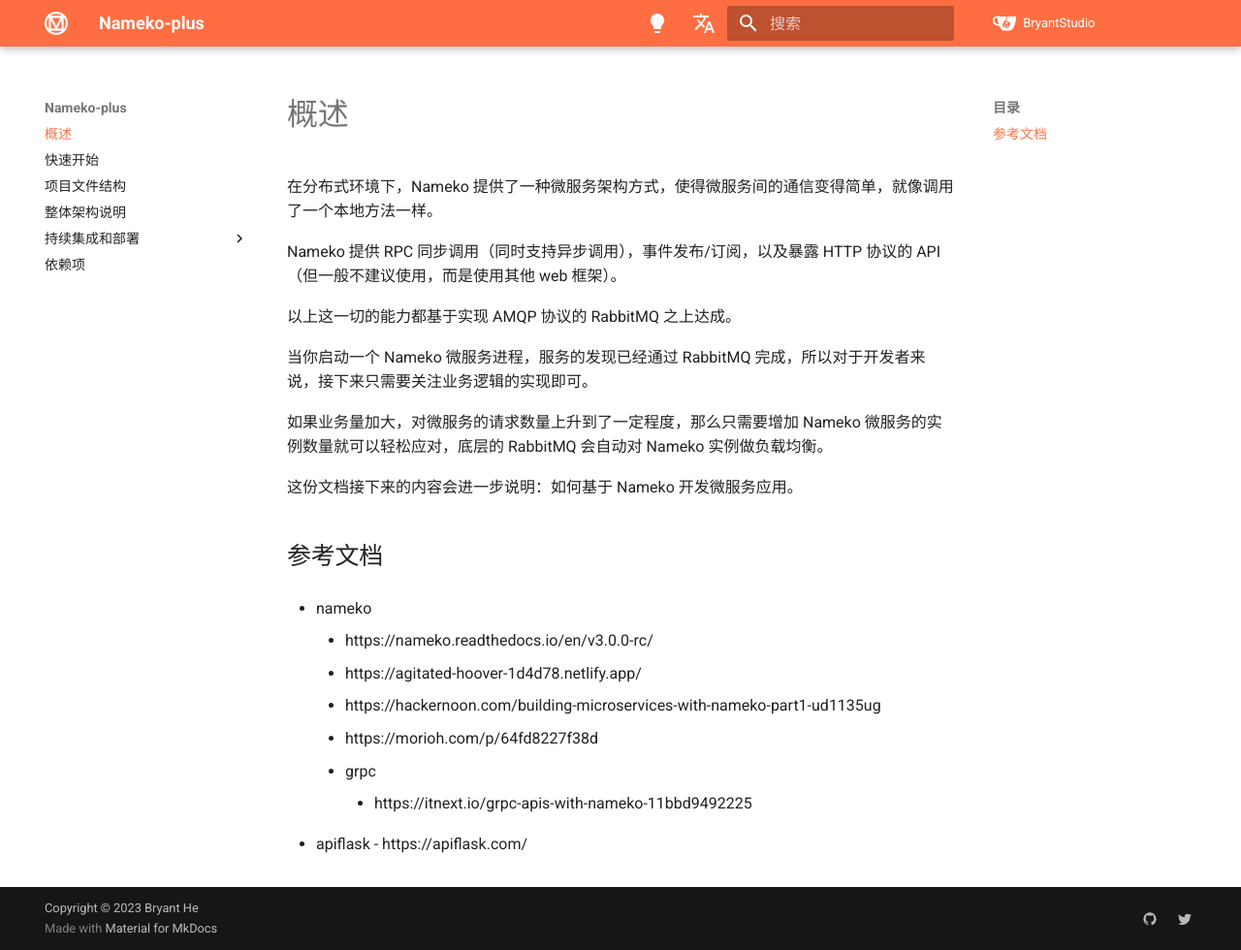
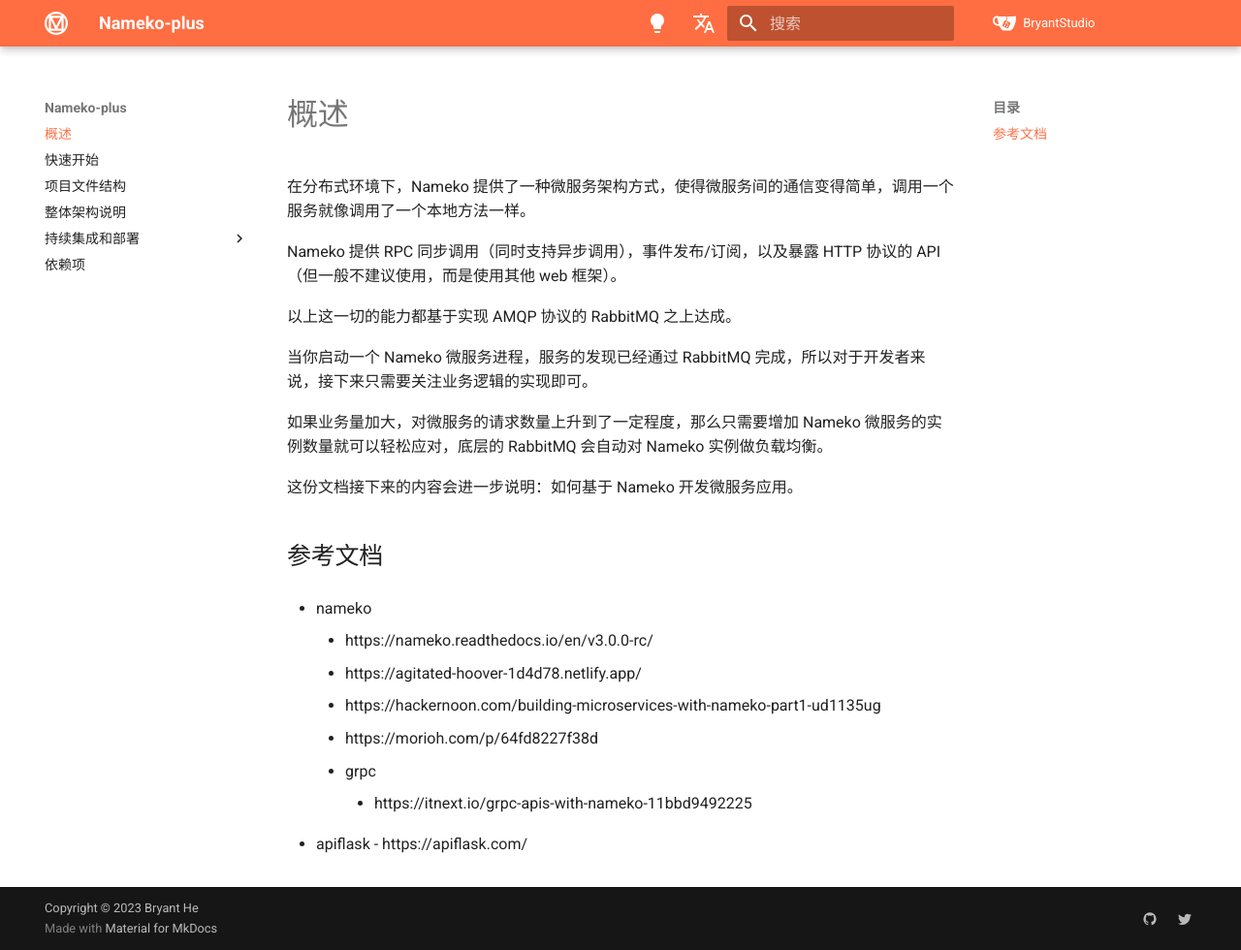
Before and after one commit to Bryanthelol/nameko-plus-doc, an MkDocs documentation site: the page built from docs/index.md, in a window 1280 px wide and 980 px high. Shown: the whole window at 97% size. Built offline with MkDocs 1.6.1 and Material for MkDocs 9.7.7, drawn with Linux system fonts in a browser that asks for light colours.

Commit message:
update doc

```diff
--- a/docs/index.md
+++ b/docs/index.md
@@ -9,7 +9,7 @@
 
 # 概述
 
-在分布式环境下，Nameko 提供了一种微服务架构方式，使得微服务间的通信变得简单，就像调用了一个本地方法一样。
+在分布式环境下，Nameko 提供了一种微服务架构方式，使得微服务间的通信变得简单，调用一个服务就像调用了一个本地方法一样。
 
 Nameko 提供 RPC 同步调用（同时支持异步调用），事件发布/订阅，以及暴露 HTTP 协议的 API（但一般不建议使用，而是使用其他 web 框架）。
 
```
